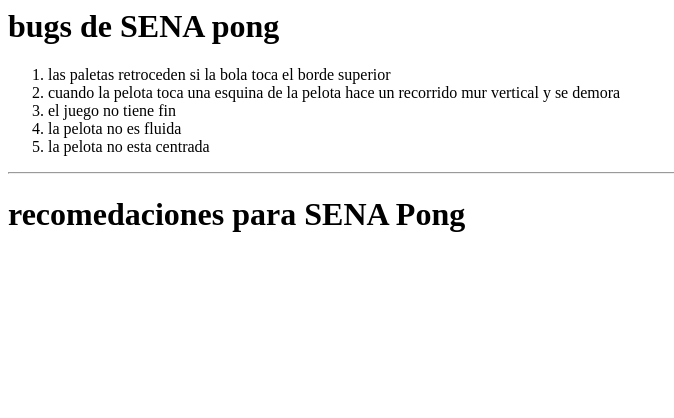
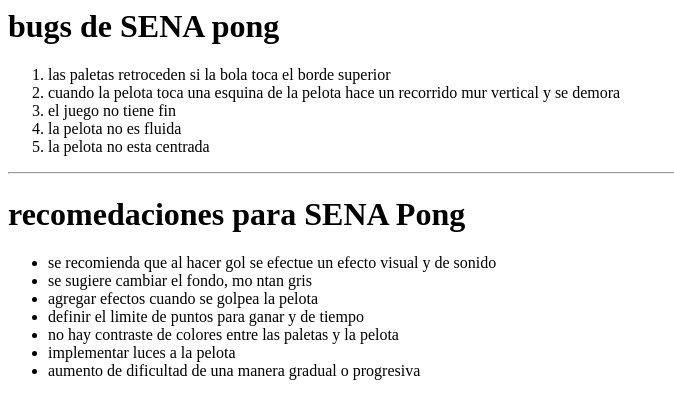
Before and after one commit to Hades779/tester, a plain HTML site: page index.html in a window 1280 px wide. Shown: the whole page, without its empty margins (0-674 px from the left). Drawn offline with Linux system fonts and the light colour scheme.

Commit message:
se agrego una lista desordenada

```diff
--- a/index.html
+++ b/index.html
@@ -14,5 +14,14 @@
         </ol>
         <hr>
         <h1>recomedaciones para SENA Pong</h1>
+        <ul>
+            <li>se recomienda que al hacer gol se efectue un efecto visual y de sonido</li>
+            <li>se sugiere cambiar el fondo, mo ntan gris</li>
+            <li>agregar efectos cuando se golpea la pelota</li>
+            <li>definir el limite de puntos para ganar y de tiempo</li>
+            <li>no hay contraste de colores entre las paletas y la pelota</li>
+            <li>implementar luces a la pelota</li>
+            <li>aumento de dificultad de una manera gradual o progresiva</li>
+        </ul>
     </body>
 </html>
```
